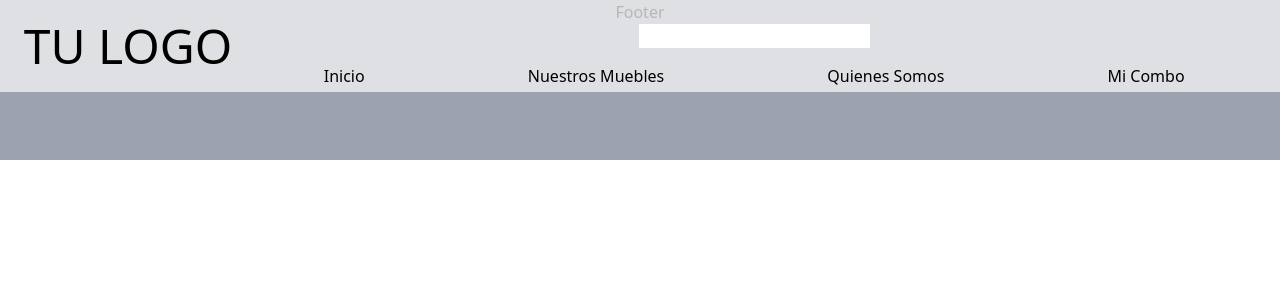
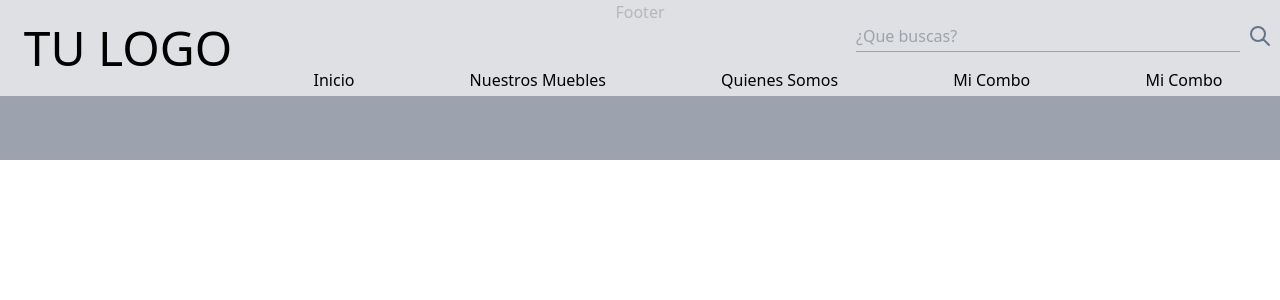
Before and after one commit to AlejandroTarico/Proyecto-Muebleria, a React (Vite) app in the folder Front Muebles/: page / in a window 1280 px wide. Shown: the top 300 px of the page. Built offline with nearby package versions, Linux system fonts and the light colour scheme.

Commit message:
Corrección de codigo en el nav

```diff
--- a/Front Muebles/src/Components/Home/Home.jsx
+++ b/Front Muebles/src/Components/Home/Home.jsx
@@ -13,9 +13,6 @@ function Home() {
 
   return (
     <div className=' pt-28 pb-16 bg-gray-200'>
-      {/* <h2 className={style.homeH2}>
-      HOLA MUNDO
-      </h2> */}
       <div className="container rounded-xl shadow-[0px_5px_5px_5px_rgb(0,0,0,29%)]">
         <Carrusel images={images} />
       </div>
--- a/Front Muebles/src/Components/Nav/Nav.jsx
+++ b/Front Muebles/src/Components/Nav/Nav.jsx
@@ -2,24 +2,29 @@ import React from 'react'
 import { ROUTES } from '../../Helpers/RoutesPath'
 import { NavLink } from 'react-router-dom'
 import style from '../Nav/Nav.module.css'
+import Search from '../Search/Search'
 
 export default function Nav() {
   return (
     <div className='bg-neutral-100 bg-opacity-75 flex justify-center place-items-center fixed z-50 w-full'>
-      <div className=''>
-        <h2 className={style.logoNav}>TU LOGO</h2>
+      <div className='container grid grid-cols-1 md:grid-cols-5'>
+
+        <div className='m-2 col-span-1 flex items-center justify-center'>
+          <h2 className='text-5xl text-center'>TU LOGO</h2>
         </div>
-      <div className=''>
-        <div className='pt-5'>
-          <input type="text" />
+        <div className='col-span-4'>
+          <div className='pt-5 text-right flex justify-end'>
+            <Search/>
           </div>
-        <div className='mt-4'>
-          <ul className='w-[80vw] list-none flex justify-around'>
+          <div className='mt-4 mb-1'>
+            <ul className=' list-none flex justify-around'>
                   <li><NavLink  to={ROUTES.HOME}>Inicio</NavLink></li>
                   <li><NavLink  to={ROUTES.NUESTROSMUEBLES}>Nuestros Muebles</NavLink></li>
                   <li><NavLink  to={ROUTES.ABOUT}>Quienes Somos</NavLink></li>
                   <li><NavLink  to={ROUTES.MICOMBO}>Mi Combo</NavLink></li>
+                  <li><NavLink  to={ROUTES.MICOMBO}>Mi Combo</NavLink></li>
               </ul>
+          </div>
         </div>
       </div>
 
--- /dev/null
+++ b/Front Muebles/src/Components/Search/Search.jsx
@@ -0,0 +1,16 @@
+import React from 'react'
+
+function Search() {
+  return (
+    <>
+        <input className='bg-inherit outline-none border-b focus:bg-slate-200 focus:border-none focus:rounded-xl focus:pl-2 border-gray-400 w-96 h-8' type="text" placeholder='¿Que buscas?'/>
+        <button>
+            <svg class="h-6 w-10 text-slate-500" fill="none" viewBox="0 0 24 24" stroke="currentColor">
+            <path stroke-linecap="round" stroke-linejoin="round" stroke-width="2" d="M21 21l-6-6m2-5a7 7 0 11-14 0 7 7 0 0114 0z"/>
+            </svg>
+        </button>
+    </>
+  )
+}
+
+export default Search
```
Lines whose indentation alone changed are shown as unchanged.
